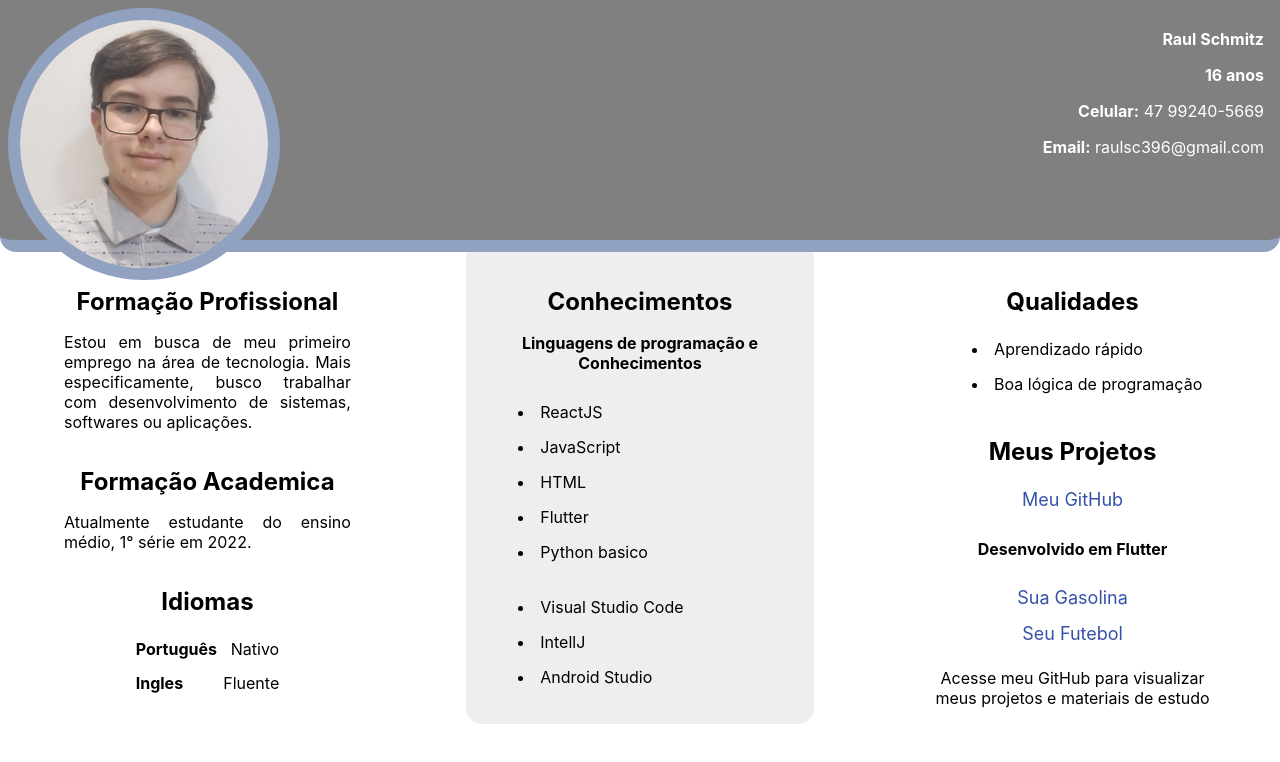
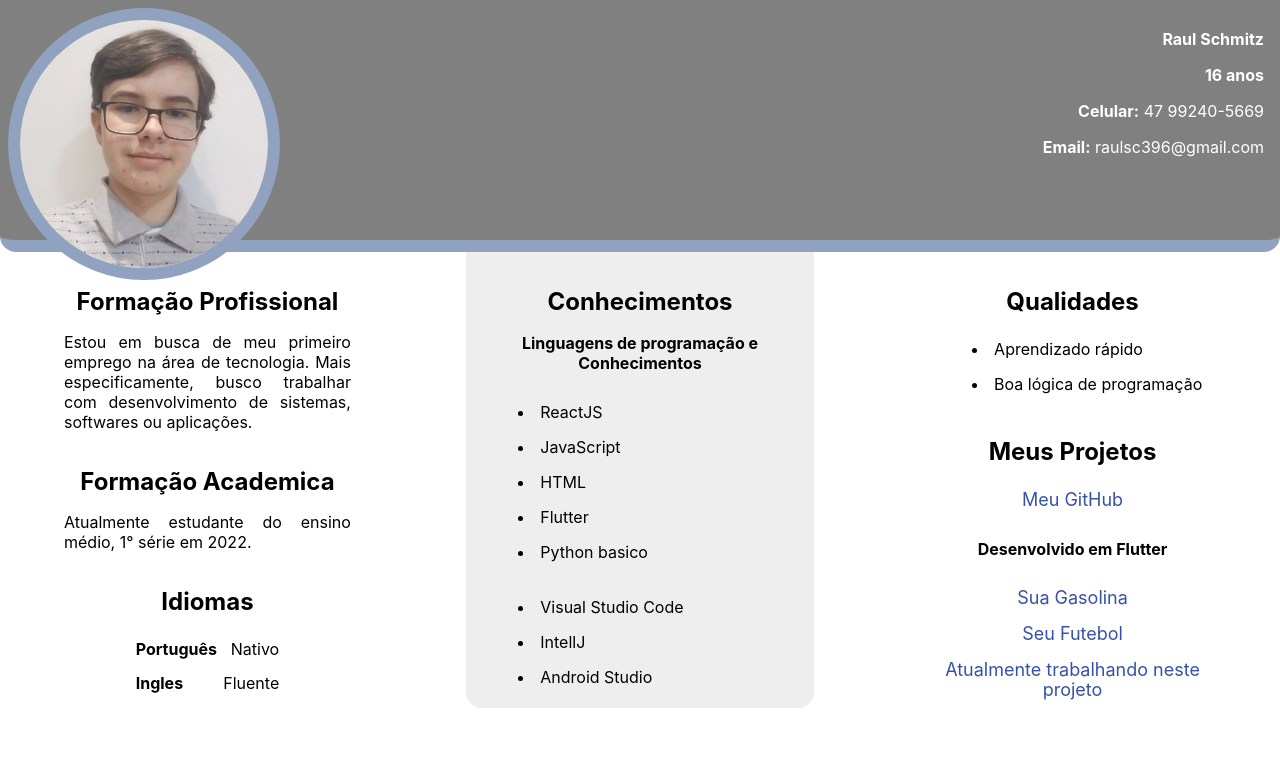
Before and after one commit to raul3963/curriculo, a React (Create React App) app: page / in a window 1280 px wide. Shown: the top 762 px of the page. Built offline with nearby package versions, Linux system fonts and the light colour scheme.

Commit message:
last changes

```diff
--- a/src/App.js
+++ b/src/App.js
@@ -57,8 +57,8 @@ function App() {
             <h4>Desenvolvido em Flutter</h4>
             <a href="#" onClick={() => openInNewTab("https://play.google.com/store/apps/details?id=com.flutter.seugasapp")}>Sua Gasolina</a>
             <a href="#" onClick={() => openInNewTab("https://play.google.com/store/apps/details?id=com.flutter.seufutebol")}>Seu Futebol</a>
+            <a href="#" onClick={() => openInNewTab("https://github.com/raul3963/gestao_desenhos")}>Atualmente trabalhando neste projeto</a>
           </span>
-          <p style={{textAlign: "center"}}>Acesse meu GitHub para visualizar meus projetos e materiais de estudo</p>
         </div>
       </div>
     </div>
```
